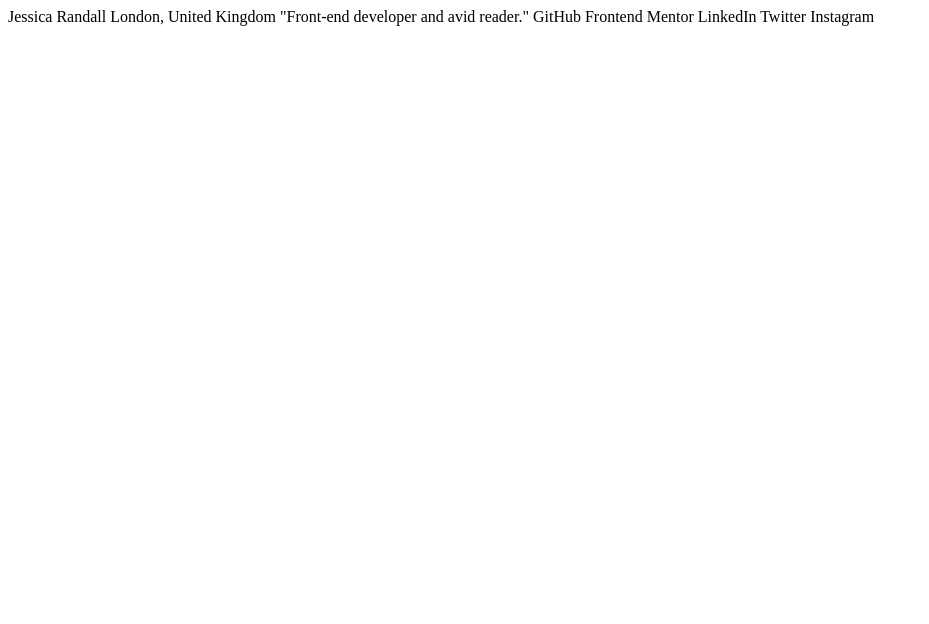
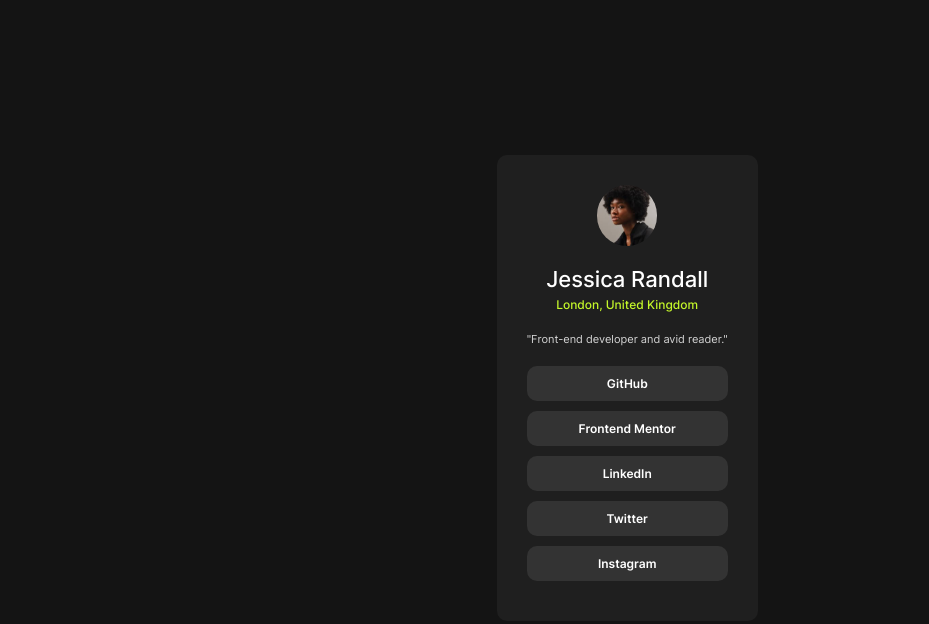
Before and after one commit to erickSM23/perfil_de_links-sociais, a plain HTML site: page index.html in a window 1280 px wide. Shown: the whole page, without its empty margins (0-929 px from the left). Drawn offline with Linux system fonts and the light colour scheme.

Commit message:
esstrutura html e css completa

```diff
--- /dev/null
+++ b/estilos/style.css
@@ -0,0 +1,102 @@
+@charset "UTF-8";
+
+@font-face {
+    font-family: 'font';
+    src: url('../assets/fonts/Inter-VariableFont_slnt\,wght.ttf') format('truetype');
+}
+
+:root {
+    --Green: hsl(75, 94%, 57%);
+    --White: hsl(0, 0%, 100%);
+    --GreyC: hsl(0, 0%, 20%);
+    --GreyM: hsl(0, 0%, 12%);
+    --GreyF: hsl(0, 0%, 8%);
+
+    --font: 'font';
+}
+
+* {
+    margin: 0px;
+    padding: 0px;
+
+    box-sizing: border-box;
+}
+
+body {
+    background-color: var(--GreyF);
+}
+
+main {
+    height: 97vh;
+    width: 98vw;
+    display: flex;
+    flex-flow: row nowrap;
+    justify-content: center;
+    align-items: center;
+
+    background-color: var(--GreyF);
+}
+
+main > section {
+    padding: 30px;
+    display: flex;
+    flex-flow: column nowrap;
+    align-items: center;
+
+    background-color: var(--GreyM);
+    color: white;
+    border-radius: 10px;
+
+    font-size: 14px;
+    font-family:  var(--font);
+}
+
+main > section > img {
+    width: 30%;
+
+    border-radius: 50%;
+}
+
+main > section > p#p1 {
+    padding: 20px 0 5px 0px;
+
+    font-weight: 500;
+    font-size: 22px;
+}
+
+main > section > p#p2 {
+    padding-bottom: 20px;
+
+    color: var(--Green);
+
+    font-weight: 500;
+    font-size: 12px;
+}
+
+main > section > p#p3 {
+    padding-bottom: 20px;
+
+    color: rgba(255, 255, 255, 0.807);
+
+    font-size: 11px;
+}
+
+main > section > div.media {
+    width: 100%;
+    margin-bottom: 10px;
+    padding: 10px;
+
+    background-color: var(--GreyC);
+    border-radius: 10px;
+
+    font-size: 12px;
+    font-weight: 600;
+    text-align: center;
+}
+
+main > section > div.media:hover {
+    background-color: var(--Green);
+    color: var(--GreyC);
+
+    transition: background-color 1s;
+}
--- a/index.html
+++ b/index.html
@@ -4,19 +4,22 @@
   <meta charset="UTF-8">
   <meta name="viewport" content="width=device-width, initial-scale=1.0">
   <link rel="icon" type="image/png" sizes="32x32" href="./assets/images/favicon-32x32.png">
-
+  <link rel="stylesheet" href="estilos/style.css" media="all">
   <title>Frontend Mentor | Social links profile</title>
 </head>
 <body>
-
-  Jessica Randall
-  London, United Kingdom
-  "Front-end developer and avid reader."
-
-  GitHub
-  Frontend Mentor
-  LinkedIn
-  Twitter
-  Instagram
+  <main>
+    <section>
+      <img src="assets/images/avatar-jessica.jpeg" alt="imagem de perfil jessica">
+      <p id="p1">Jessica Randall</p>
+      <p id="p2">London, United Kingdom</p>
+      <p id="p3">"Front-end developer and avid reader."</p>
+      <div class="media">GitHub</div>
+      <div class="media">Frontend Mentor</div>
+      <div class="media">LinkedIn</div>
+      <div class="media">Twitter</div>
+      <div class="media">Instagram</div>
+    </section>
+  </main>
 </body>
 </html>
```
